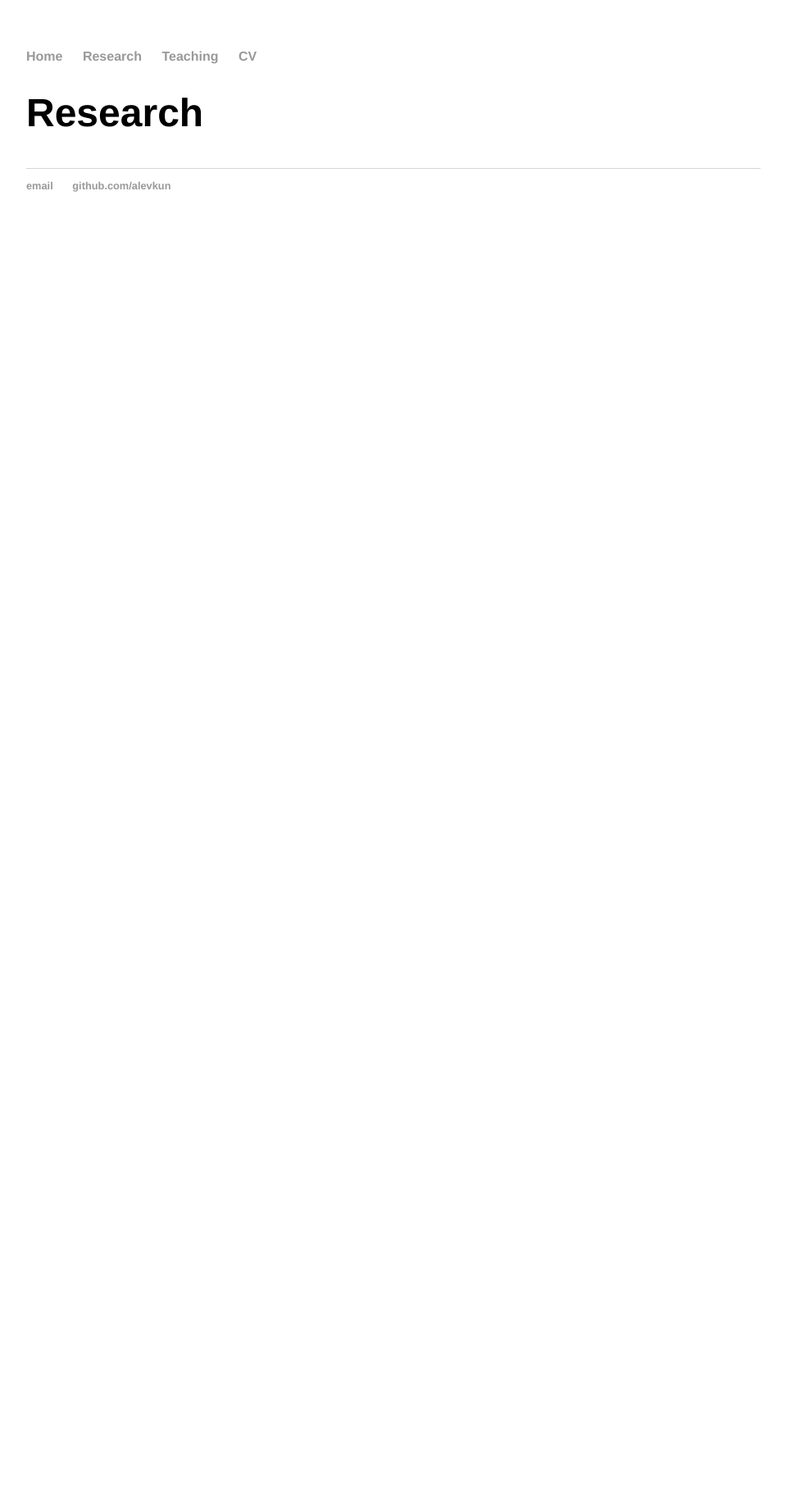
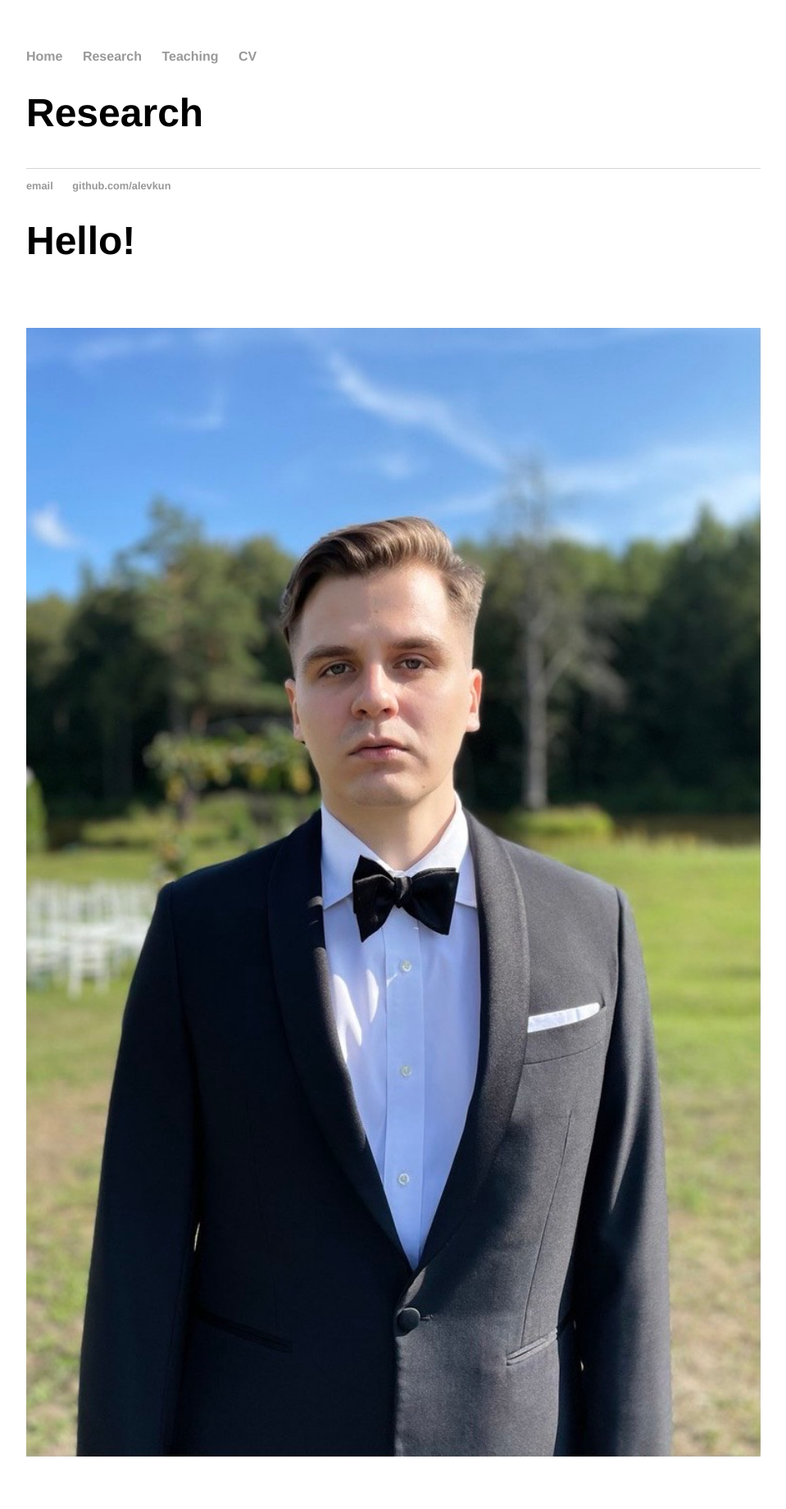
Before and after one commit to alevkun/alevkun.github.io, a Jekyll site: the page built from research/index.html, in a window 1280 px wide. Shown: the whole page at 82% size, without its empty margins (160-1119 px from the left). Built offline with Jekyll 4.4.1, drawn with Linux system fonts in a browser that asks for light colours; before the commit the page ends 900 px from its top, so only the background shows below that.

Commit message:
Update default.html

```diff
--- a/_layouts/default.html
+++ b/_layouts/default.html
@@ -4,6 +4,14 @@
 		<title>{{ page.title }}</title>
 		<!-- link to main stylesheet -->
 		<link rel="stylesheet" type="text/css" href="/css/main.css">
+		<style>
+			img {
+				width: 100%;
+			}
+			h2 {
+				color: white;
+			}
+		</style>
 	</head>
 	<body>
 		<nav>
@@ -25,5 +33,11 @@
         		<li><a href="https://github.com/alevkun">github.com/alevkun</a></li>
 			</ul>
 		</footer>
+
+		<div>
+			<h1> Hello! </h1>
+			<h2> Demo Image </h2>
+			<img src="https://alevkun.github.io/assets/headshot.JPG" alt="Demo Image">
+		</div>
 	</body>
 </html>
```
